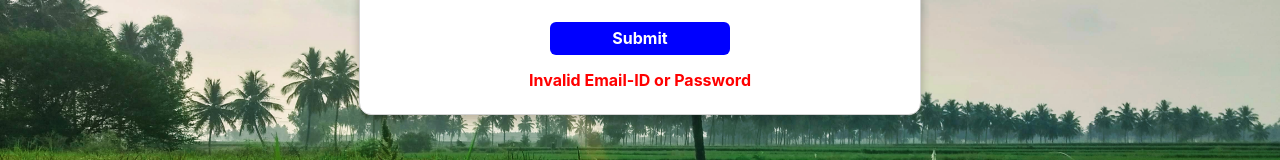
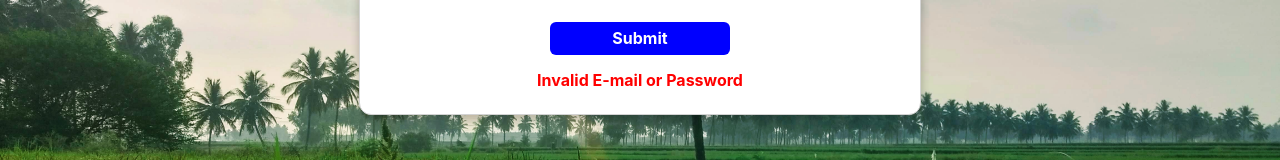
Before and after one commit to sriharin207/Expense-Tracker, a React (Create React App) app: page / in a window 1280 px wide. Both pictures are taken after typing "name@example.com", "Sample123" into the empty fields and a click on the button "Submit". Shown: the part 342-502 px from the top of the page. Built offline with nearby package versions, Linux system fonts and the light colour scheme.

Commit message:
Updated with UseContext and bug fixes

```diff
--- a/src/components/Login/Login.js
+++ b/src/components/Login/Login.js
@@ -1,9 +1,10 @@
-import React, { Fragment, useState, useEffect } from "react";
+import React, { useState, useEffect } from "react";
 
 import MainHeader from "../common/MainHeader";
 import App from "../../App";
 import "../../index.css";
 import LoginForm from "./Loginform";
+import AuthContext from "../store/auth-context";
 
 const AuthLogin = () => {
   const [authenticated, setauthenticated] = useState(false);
@@ -35,8 +36,13 @@ const AuthLogin = () => {
   };
 
   return (
-    <Fragment>
-      <MainHeader checkAuth={authenticated} logout={logout} />
+    <AuthContext.Provider
+      value={{
+        loginState: authenticated,
+        logoutHandler: logout,
+      }}
+    >
+      <MainHeader />
       {!authenticated && (
         <LoginForm
           authCheck={authenticateUser}
@@ -45,7 +51,7 @@ const AuthLogin = () => {
         />
       )}
       {authenticated && <App />}
-    </Fragment>
+    </AuthContext.Provider>
   );
 };
 
--- a/src/components/Login/Loginform.js
+++ b/src/components/Login/Loginform.js
@@ -1,9 +1,11 @@
-import React, { useRef } from "react";
+import React, { useState, useRef } from "react";
 import classes from "./Login.module.css";
 
 const LoginForm = (props) => {
   const enteredEmailId = useRef();
   const enteredPassword = useRef();
+  const [errMsg, seterrMsg] = useState("Invalid Email-ID or Password");
+
   const fetchData = (event) => {
     event.preventDefault();
     let emailID = enteredEmailId.current.value.trim();
@@ -11,12 +13,19 @@ const LoginForm = (props) => {
 
     if (emailID !== "" && password !== "") {
       props.authCheck(emailID, password);
-    } else {
+    } else if (emailID === "") {
       props.changeErrState(true);
+      seterrMsg("Blank E-mail ID");
+      enteredEmailId.current.focus();
+    } else if (password === "") {
+      props.changeErrState(true);
+      seterrMsg("Blank Password");
+      enteredPassword.current.focus();
     }
   };
   const changeErr = () => {
     props.changeErrState(false);
+    seterrMsg("Invalid E-mail or Password");
   };
 
   return (
@@ -57,7 +66,7 @@ const LoginForm = (props) => {
       </button>
       {props.userValid && (
         <div className={classes.errMsg}>
-          <p>Invalid Email-ID or Password</p>
+          <p>{errMsg}</p>
         </div>
       )}
     </form>
--- a/src/components/common/MainHeader.js
+++ b/src/components/common/MainHeader.js
@@ -1,18 +1,22 @@
-import React, { Fragment } from "react";
+import React, { Fragment, useContext } from "react";
 import classes from "./MainHeader.module.css";
+import AuthContext from "../store/auth-context";
 
 const MainHeader = (props) => {
+  const loginContext = useContext(AuthContext);
   return (
     <Fragment>
       <header className={classes.Mainheader}>
         <div className={classes.title}>
           <h1>Expense Tracker</h1>
         </div>
-        {props.checkAuth && (
+        {loginContext.loginState && (
           <ul className={classes.headerItems}>
             <li>Users</li>
             <li>Admin</li>
-            <li onClick={props.logout} className={classes.logout}>Logout</li>
+            <li onClick={loginContext.logoutHandler} className={classes.logout}>
+              Logout
+            </li>
           </ul>
         )}
       </header>
--- a/src/components/newExpenses/ExpenseForm.js
+++ b/src/components/newExpenses/ExpenseForm.js
@@ -57,14 +57,13 @@ const ExpenseForm = (props) => {
       return;
     }
 
-    const finalUserDate = {
+    const finalUserData = {
       id: Math.random().toString(),
       title: enteredTitle,
       amount: enteredAmount,
       date: new Date(enteredDate),
     };
-    console.log(finalUserDate);
-    props.SubmitNewExpense(finalUserDate);
+    props.SubmitNewExpense(finalUserData);
     enteredTitleRef.current.value = "";
     enteredAmountRef.current.value = "";
     enteredDateRef.current.value = "";
--- /dev/null
+++ b/src/components/store/auth-context.js
@@ -0,0 +1,5 @@
+import React from "react";
+
+const AuthContext = React.createContext(false)
+
+export default AuthContext;
```
Also changed, not shown: src/components/common/ErrorModal.js (+6 -2 lines), src/index.js (+0 -15 lines).
